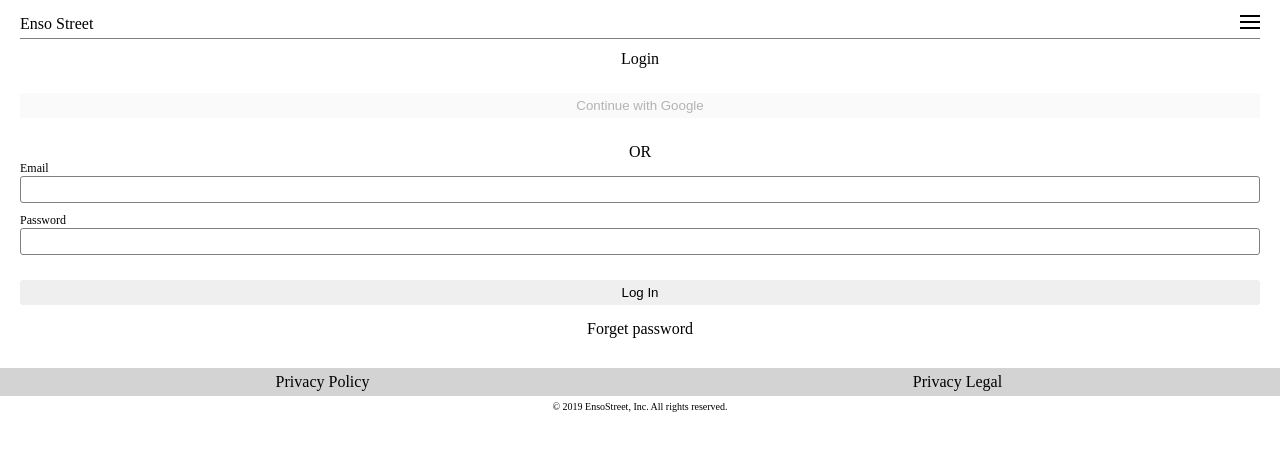
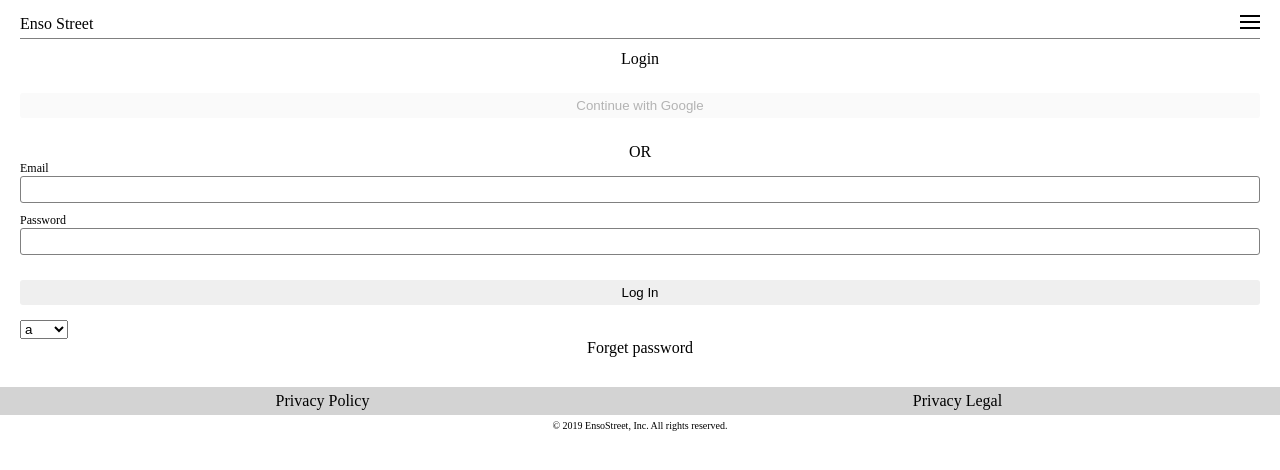
Before and after one commit to liquidMocha/enso-street, a React app: page /login in a window 1280 px wide. Shown: the top 470 px of the page. Built offline with nearby package versions, Linux system fonts and the light colour scheme.

Commit message:
test react dropdown on ios

```diff
--- a/src/components/homepage/menu/LoginForm.js
+++ b/src/components/homepage/menu/LoginForm.js
@@ -49,6 +49,12 @@ const LoginForm = (props) => {
             <button id='login-button' onClick={onLogin}>Log In</button>
             {!loginSuccessful && loginClicked ? 'login failed' : null}
             {loginSuccessful && loginClicked ? 'login successful' : null}
+            <select>
+                <option value="grapefruit">This</option>
+                <option value="lime">is</option>
+                <option selected value="coconut">a</option>
+                <option value="mango">test</option>
+            </select>
         </form>
     )
 };
```
